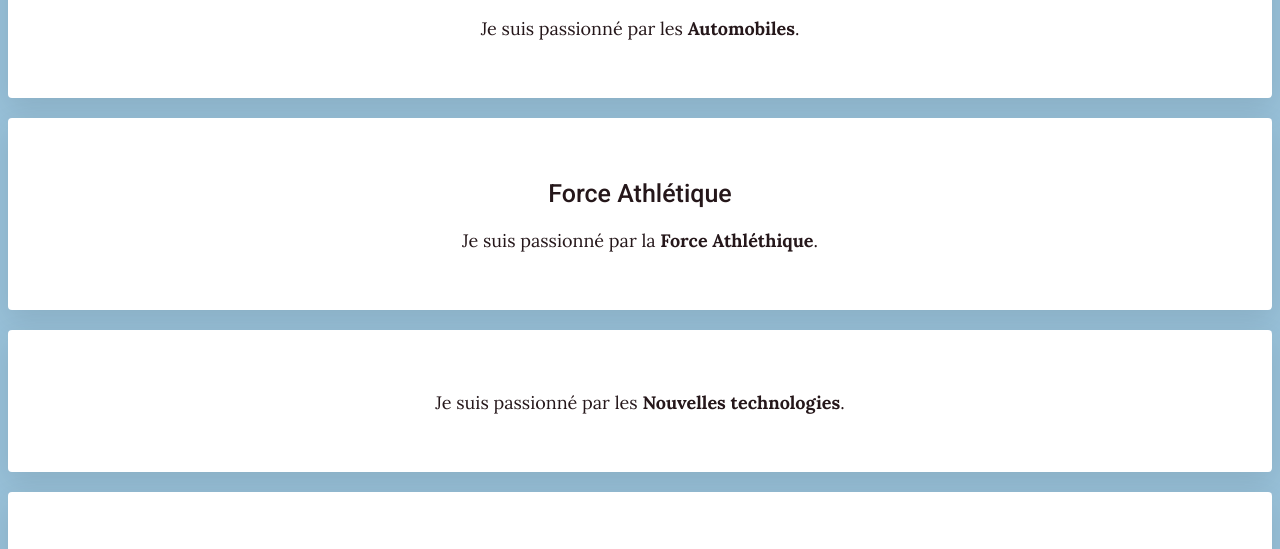
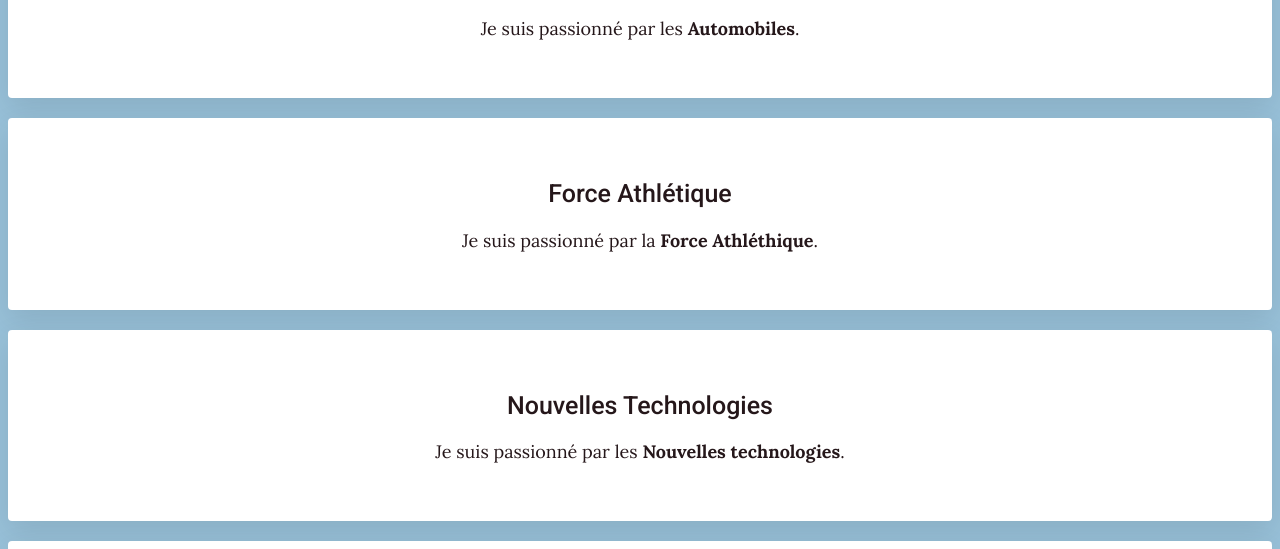
Before and after one commit to orhon400/my-profile, a plain HTML site: page index.html in a window 1280 px wide. Shown: the part 653-1202 px from the top of the page. Drawn offline with Linux system fonts and the light colour scheme.

Commit message:
Update index.html

```diff
--- a/index.html
+++ b/index.html
@@ -30,7 +30,7 @@
         </p>
       </div>
       <div class="card-white">
-        <h2></h2>
+        <h2>Nouvelles Technologies</h2>
         <p>
           Je suis passionné par les <strong>Nouvelles technologies</strong>.
         </p>
```
